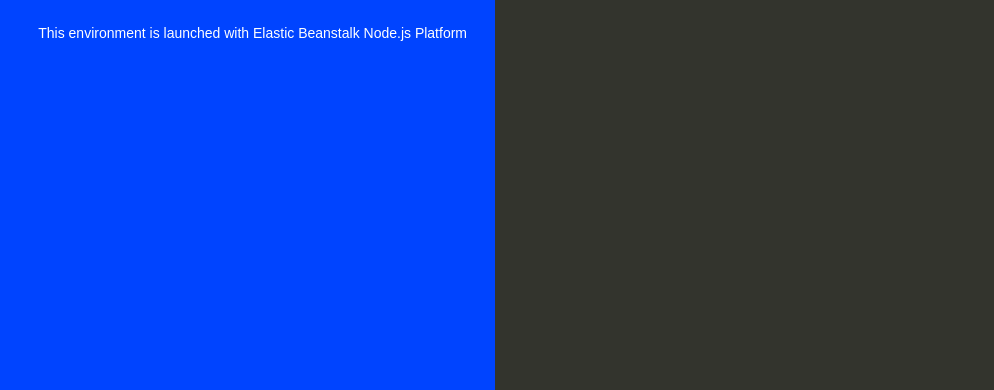
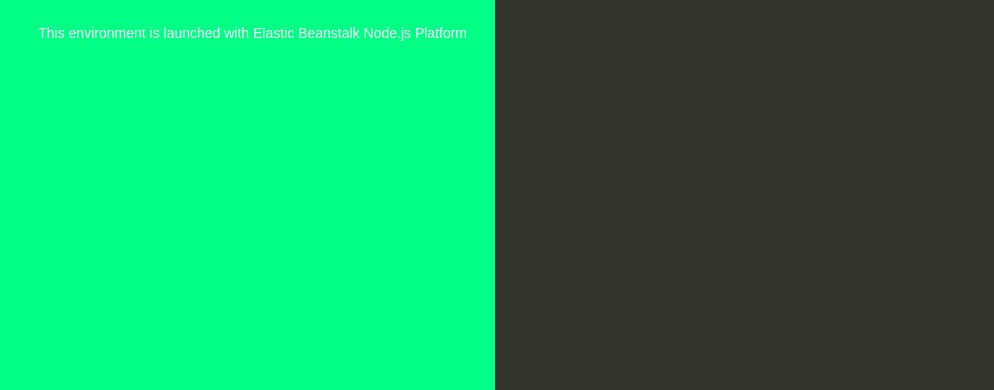
Before and after one commit to Rushil-Chhatpar/AWS_ElasticBeanstalk_Application_1, a website: page index.html in a window 1280 px wide. Shown: the part 410-800 px from the top of the page, without its empty margins (145-1139 px from the left). Drawn offline with Linux system fonts and the light colour scheme.

Commit message:
changed bg color

```diff
--- a/index.html
+++ b/index.html
@@ -35,7 +35,7 @@
 
         text-align: right;
         padding-top: 11em;
-        background-color: #0044ff;
+        background-color: #00ff84;
 
       }
       .textColumn p {
```
